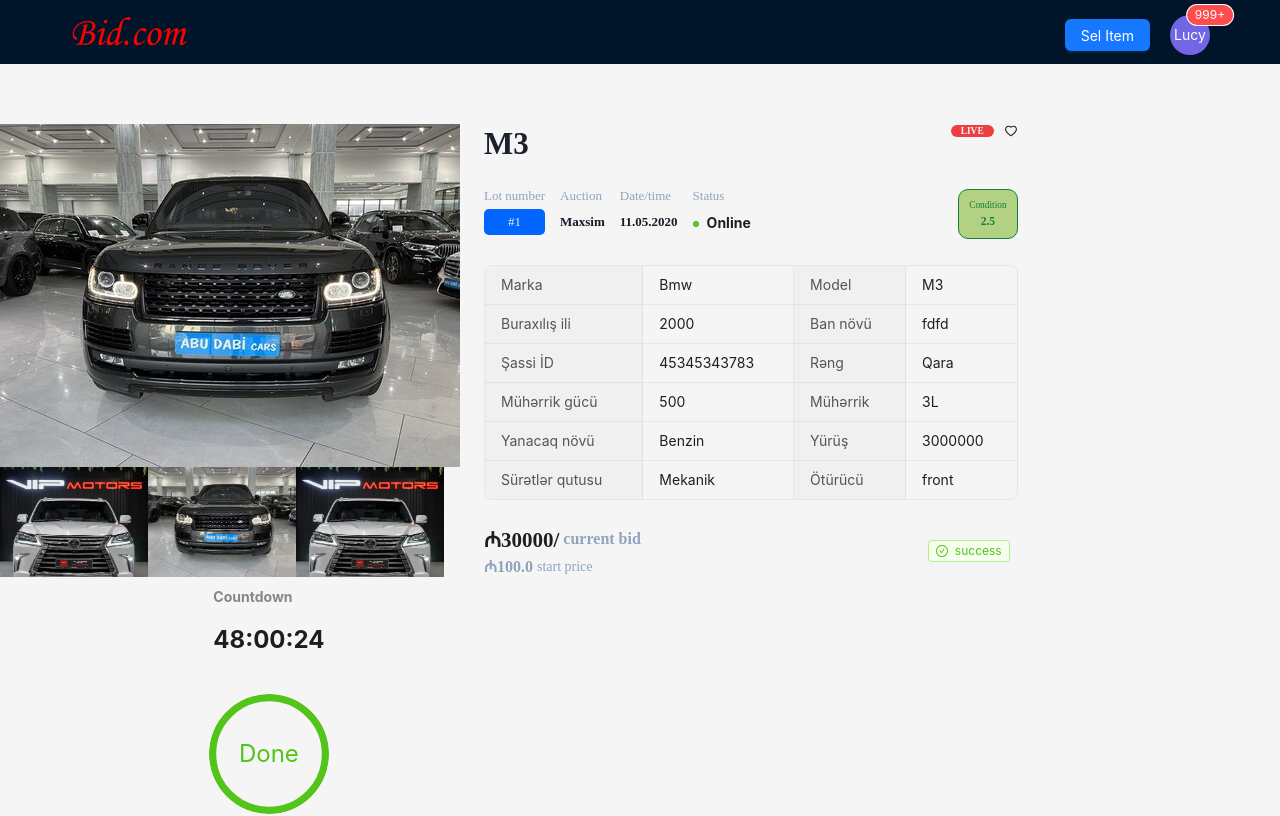
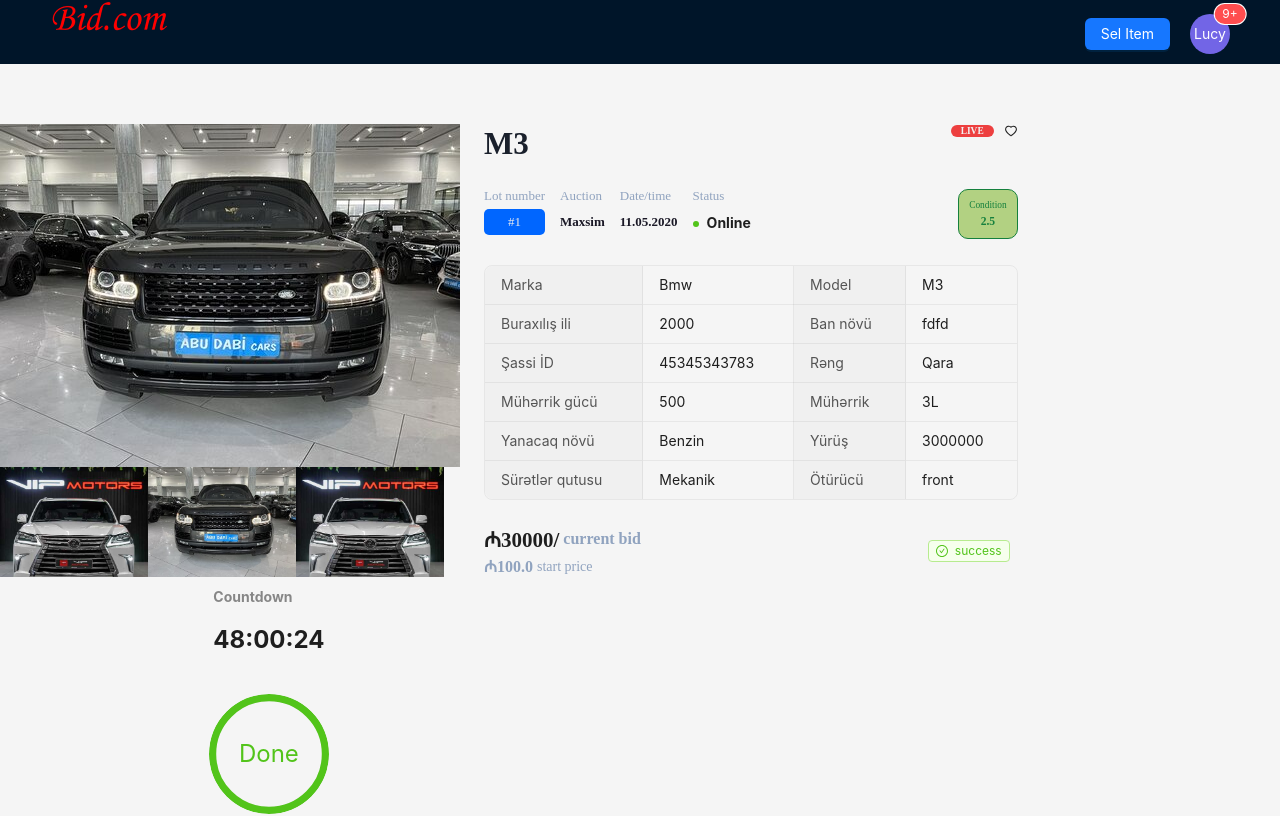
Before and after one commit to nortaip/bidweb-react, a React (Create React App) app: page /auction-live/1 in a window 1280 px wide. Shown: the top 816 px of the page. Built offline with nearby package versions, Linux system fonts and the light colour scheme.

Commit message:
16.01.2023

```diff
--- a/src/components/Navbar.js
+++ b/src/components/Navbar.js
@@ -1,9 +1,10 @@
 import { Avatar, Badge, Button, Dropdown } from 'antd';
 import Logo from '../imgs/logo.png'
+import { Link } from 'react-router-dom';
 const App = () => {
   const items = [
     {
-      label:'1st menu item',
+      label: '1st menu item',
       key: '0',
     },
     {
@@ -21,7 +22,9 @@
   return (
     <>
       <div className='navbar'>
-        <img src={Logo} alt='Logo' />
+        <Link to={'/'}>
+          <img src={Logo} alt='Logo' />
+        </Link>
         <div className='nav-prof'>
           <Button type="primary">Sel Item</Button>
           <Dropdown
@@ -30,7 +33,7 @@
             }}
             trigger={['click']}
           >
-            <Badge count={1000} overflowCount={999} size='default'>
+            <Badge count={1000} overflowCount={9} size='default'>
               <Avatar
                 style={{
                   backgroundColor: '#7265e6',
--- a/src/index.css
+++ b/src/index.css
@@ -87,9 +87,8 @@
   flex-direction: row;
   justify-content: space-between;
   align-items: center;
-  padding: 0 20px 0 20px;
-  gap: 253px;
-  margin-top: 15px;
+  /* gap: 283px; */
+  /* margin-top: 15px; */
 }
 
 .nav-prof {
```
